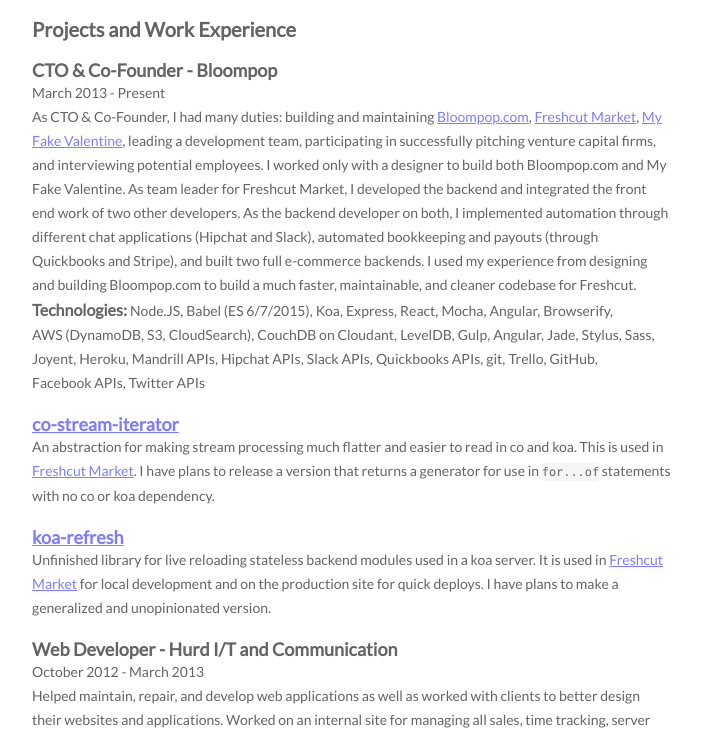
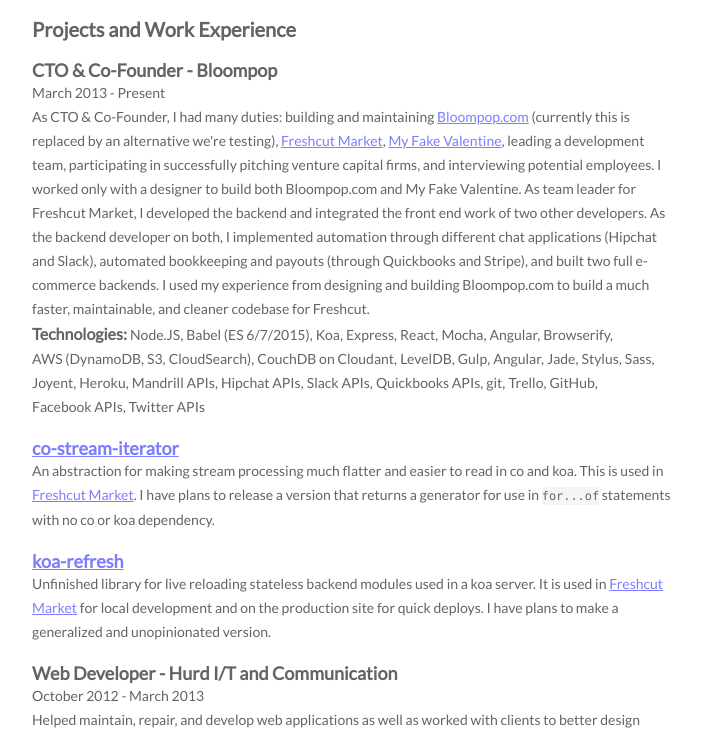
Before and after one commit to mscandal/resume, a plain HTML site: page index.html in a window 1280 px wide. Shown: the part 76-806 px from the top of the page, without its empty margins (288-989 px from the left). Drawn offline with Linux system fonts and the light colour scheme.

Commit message:
bpop.com disclaimer

```diff
--- a/index.html
+++ b/index.html
@@ -120,7 +120,7 @@
 	<h2 id="projects-and-work-experience">Projects and Work Experience</h2>
 	<h3 id="cto-co-founder-bloompop">CTO &amp; Co-Founder - Bloompop</h3>
 	<p>March 2013 - Present</p>
-	<p>As CTO &amp; Co-Founder, I had many duties: building and maintaining <a href="https://www.bloompop.com">Bloompop.com</a>, <a href="https://www.freshcutmarket.com">Freshcut Market</a>, <a href="http://www.myfakevalentine.com">My Fake Valentine</a>, leading a development team, participating in successfully pitching venture capital firms, and interviewing potential employees. I worked only with a designer to build both Bloompop.com and My Fake Valentine. As team leader for Freshcut Market, I developed the backend and integrated the front end work of two other developers. As the
+	<p>As CTO &amp; Co-Founder, I had many duties: building and maintaining <a href="https://www.bloompop.com">Bloompop.com</a> (currently this is replaced by an alternative we're testing), <a href="https://www.freshcutmarket.com">Freshcut Market</a>, <a href="http://www.myfakevalentine.com">My Fake Valentine</a>, leading a development team, participating in successfully pitching venture capital firms, and interviewing potential employees. I worked only with a designer to build both Bloompop.com and My Fake Valentine. As team leader for Freshcut Market, I developed the backend and integrated the front end work of two other developers. As the
 	backend developer on both, I implemented automation through different chat applications (Hipchat and Slack), automated bookkeeping and payouts (through Quickbooks and Stripe), and built two full e-commerce backends. I used my experience from designing and building Bloompop.com to build a much faster, maintainable, and cleaner codebase for Freshcut.</p>
 	<h4 id="technologies-">Technologies:</h4>
 	<ul>
```
Also changed, not shown: 1 other file.
